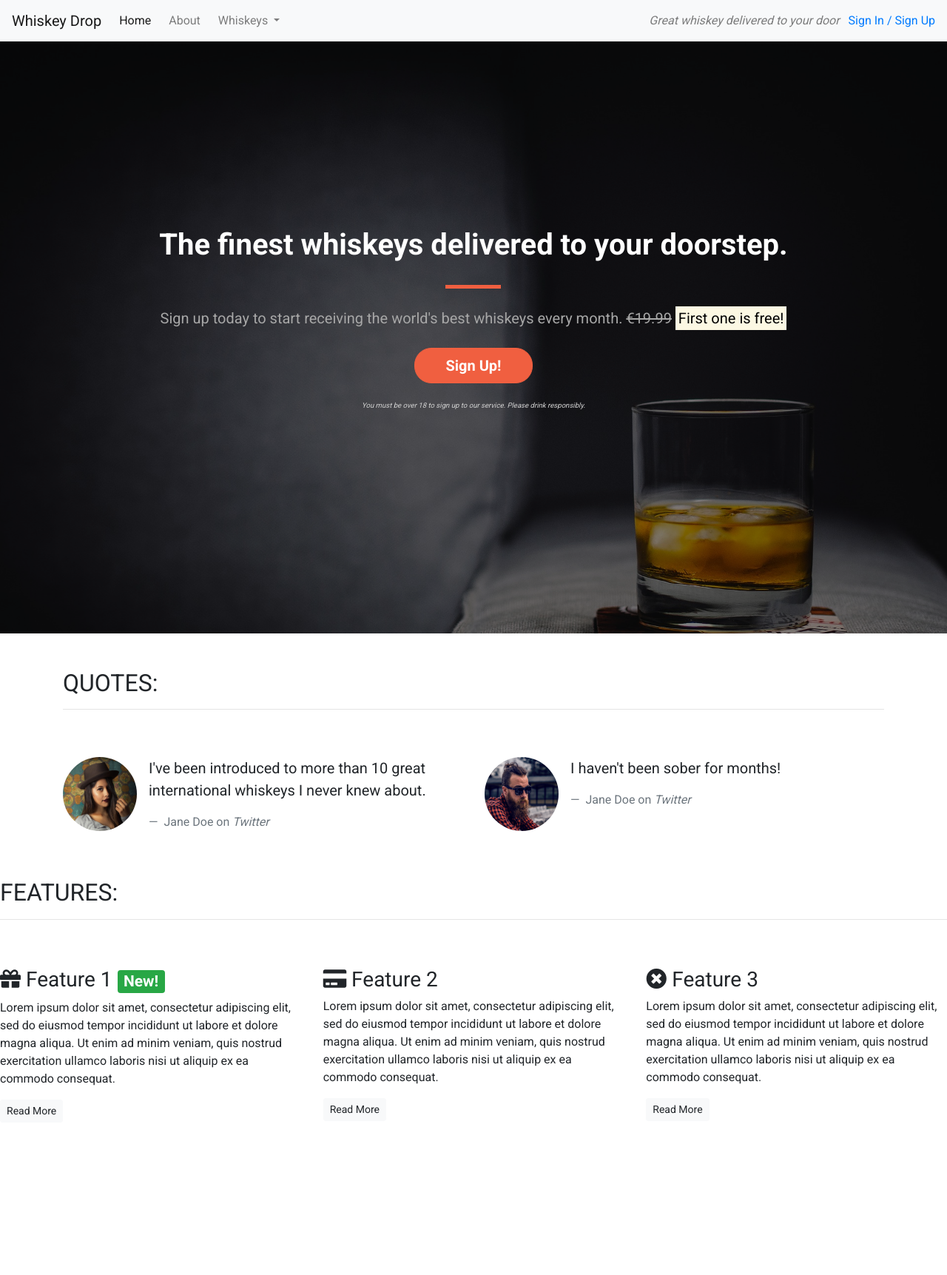
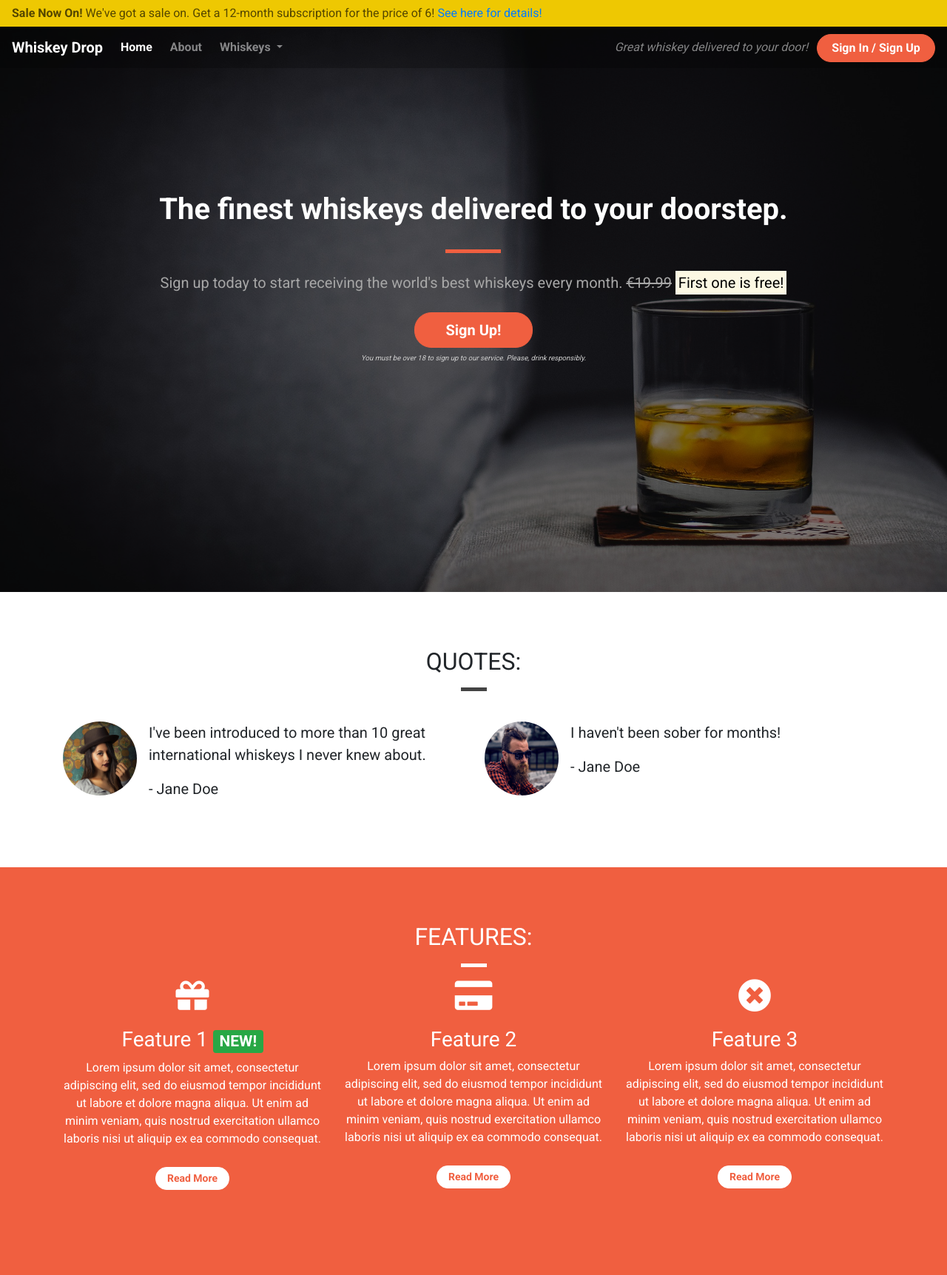
Before and after one commit to MattuW4/bootstrap-test, a plain HTML site: page index.html in a window 1280 px wide. Shown: the whole page at 74% size. Before the commit the page ends 1533 px from the top, so only its background shows below. Drawn offline with nearby package versions, Linux system fonts and the light colour scheme.

Commit message:
Add nav, body and responsivity styling with CSS

```diff
--- a/css/style.css
+++ b/css/style.css
@@ -4,12 +4,19 @@ body {
 
 /* Containers */
 
+.container-wrapper {}
+
+.container-wrapper--red {
+    background-color: #f05f40;
+    color: white;
+}
+
 .alert-container {}
 
 .callout-container {
     height: 100vh;
 
-    background: url('../images/whiskey-background.jpg') no-repeat center center fixed;
+    background: url('../images/whiskey-background.jpg') no-repeat bottom right fixed;
     -webkit-background-size: cover;
     -moz-background-size: cover;
     -o-background-size: cover;
@@ -31,26 +38,41 @@ body {
     background-color: rgba(0, 0, 0, 0.5);
 }
 
-.quotes-container {}
-
-.features-container {}
-
-/* Block dividers */
-
-.block-divider {
-    width: 75px;
-    height: 5px;
-    border: 0;
-    background-color: #444;
+.content-container {
+    padding-top: 75px;
+    padding-bottom: 75px;
 }
 
-.block-divider--orange {
-    background-color: #f05f40;
+/* Navbar */
+
+.navalert-container {
+    position: absolute;
+    top: 0;
+    left: 0;
+    z-index: 1;
+    padding-left: 0;
+    padding-right: 0;
 }
 
-.block-divider--short {
-    width: 35px;
+.navbar {
+    margin-bottom: 0;
+    width: 100%;
+    background-color: rgba(0, 0, 0, .25);
+    border: 0;
 }
+
+.navbar .navbar-toggler {
+    border: 0;
+}
+
+.navbar .navbar-brand {
+    font-weight: bold;
+}
+
+.navbar .navbar-nav a {
+    font-weight: bold;
+}
+
 
 /* Jumbotron */
 
@@ -76,6 +98,27 @@ body {
     color: #d0d0d0;
 }
 
+/* Block dividers */
+
+.block-divider {
+    width: 75px;
+    height: 5px;
+    border: 0;
+    background-color: #444;
+}
+
+.block-divider--orange {
+    background-color: #f05f40;
+}
+
+.block-divider--white {
+    background-color: white;
+}
+
+.block-divider--short {
+    width: 35px;
+}
+
 /* Buttons */
 
 .btn--cta {
@@ -98,3 +141,61 @@ body {
     border-color: #df4929;
     color: white;
 }
+
+/* Alert */
+
+.alert-container .col-12 {
+    padding-left: 0;
+    padding-right: 0;
+}
+
+.site-wide-alert {
+    color: #544600;
+    background-color: #eec802;
+    border-color: #eec802;
+    padding: 5px 15px;
+    margin-bottom: 0;
+    border: 1px solid transparent;
+    border-radius: 0;
+}
+
+/* Page Headers */
+
+.page-header {
+    margin-bottom: 0;
+    border-bottom: 0;
+    text-align: center;
+}
+
+.page-header h2 {
+    margin-top: 0;
+}
+
+/* Quotes */
+
+.quotes .page-header {
+    margin-bottom: 25px;
+}
+
+/* Features */
+
+.feature {
+    text-align: center;
+    margin-bottom: 40px;
+}
+
+.feature i {
+    margin-bottom: 20px;
+    font-size: 45px;
+    line-height: 45px;
+}
+
+.feature .btn {
+    background-color: white;
+    border-color: white;
+    border-radius: 15px;
+    min-width: 100px;
+    font-weight: bold;
+    margin-top: 10px;
+    color: #f05f40;
+}
--- a/index.html
+++ b/index.html
@@ -1,59 +1,43 @@
 <!DOCTYPE html>
 <html lang="en-us">
+
 <head>
-    <meta charset="utf-8" />
-    <meta name="viewport" content="width=device-width, initial-scale=1.0" />
+    <meta charset="utf-8">
     <title>Whiskey Drop | Taste a new whiskey every month</title>
-    <link
-      rel="stylesheet"
-      href="https://maxcdn.bootstrapcdn.com/bootstrap/4.1.3/css/bootstrap.min.css"
-    />
-    <link
-      rel="stylesheet"
-      href="https://use.fontawesome.com/releases/v5.6.1/css/all.css"
-      integrity="sha384-gfdkjb5BdAXd+lj+gudLWI+BXq4IuLW5IT+brZEZsLFm++aCMlF1V92rMkPaX4PP"
-      crossorigin="anonymous"
-    />
-    <link
-      href="https://fonts.googleapis.com/css?family=Roboto:400,700"
-      rel="stylesheet"
-    />
+    <meta name="viewport" content="width=device-width, initial-scale=1.0">
+    <link rel="stylesheet" href="https://maxcdn.bootstrapcdn.com/bootstrap/4.1.3/css/bootstrap.min.css">
+    <link rel="stylesheet" href="https://use.fontawesome.com/releases/v5.6.1/css/all.css"
+        integrity="sha384-gfdkjb5BdAXd+lj+gudLWI+BXq4IuLW5IT+brZEZsLFm++aCMlF1V92rMkPaX4PP" crossorigin="anonymous">
+    <link href="https://fonts.googleapis.com/css?family=Roboto:400,700" rel="stylesheet">
     <link rel="stylesheet" href="css/style.css" type="text/css" />
 </head>
 
 <body>
-    <!--Nav-->
-    <nav class="navbar navbar-light navbar-expand-sm bg-light">
-      <a href="/" class="navbar-brand"> Whiskey Drop</a>
+    <div class="container-fluid navalert-container">
+        <div class="container-fluid alert-container">
+            <div class="row d-none d-sm-block">
+                <div class="col-12">
+                    <div class="site-wide-alert alert alert-warning">
+                        <strong>Sale Now On!</strong> We've got a sale on. Get a 12-month subscription for the price of
+                        6! <a href="">See here for details!</a>
+                    </div>
+                </div>
+            </div>
+        </div>
+        <nav class="navbar navbar-dark navbar-expand-sm">
+            <a href="/" class="navbar-brand">Whiskey Drop</a>
 
-      <button
-        class="navbar-toggler ml-auto"
-        type="button"
-        data-toggle="collapse"
-        data-target="#navbarNavDropdown"
-        aria-controls="navbarNavDropdown"
-        aria-expanded="false"
-        aria-label="Toggle navigation"
-      >
-        <span class="navbar-toggler-icon"></span>
-      </button>
+            <button class="navbar-toggler ml-auto" type="button" data-toggle="collapse" data-target="#navbarNavDropdown"
+                aria-controls="navbarNavDropdown" aria-expanded="false" aria-label="Toggle navigation">
+                <span class="navbar-toggler-icon"></span></button>
 
             <div class="collapse navbar-collapse" id="navbarNavDropdown">
                 <ul class="navbar-nav mr-auto">
-          <li class="active nav-item mr-2">
-            <a class="nav-link" href="/">Home</a>
-          </li>
-          <li class="nav-item mr-2"><a class="nav-link" href="">About</a></li>
+                    <li class="active nav-item mr-2"><a class="nav-link" href="/">Home</a></li>
+                    <li class="nav-item mr-2"><a class="nav-link" href="/about">About</a></li>
                     <li class="nav-item dropdown">
-            <a
-              class="nav-link dropdown-toggle"
-              href="#"
-              id="navbarDropdownMenuLink"
-              role="button"
-              data-toggle="dropdown"
-              aria-haspopup="true"
-              aria-expanded="false"
-            >
+                        <a class="nav-link dropdown-toggle" href="#" id="navbarDropdownMenuLink" role="button"
+                            data-toggle="dropdown" aria-haspopup="true" aria-expanded="false">
                             Whiskeys
                         </a>
                         <div class="dropdown-menu" aria-labelledby="navbarDropdownMenuLink">
@@ -64,95 +48,60 @@
                         </div>
                     </li>
 
-          <li class="nav-item mr-2 d-block d-sm-none">
-            <a class="nav-link" href="">Sign In / Sign Up</a>
+                    <li class="nav-item mr-2 d-block d-sm-none"><a class="nav-link" href="/login">Sign In / Sign Up</a>
                     </li>
                 </ul>
             </div>
             <div class="d-none d-md-block">
-        <p class="navbar-text my-auto mr-2">
-          <i>Great whiskey delivered to your door</i>
-        </p>
-        <a href="/login">Sign In / Sign Up</a>
+                <p class="navbar-text my-auto mr-2"><i>Great whiskey delivered to your door!</i></p>
+                <a href="/login" class="btn btn--cta btn--red">Sign In / Sign Up</a>
             </div>
-      <!--</div>-->
         </nav>
-    <!--<div class="container alert-container">-->
-    <!--    <div class="row d-none d-sm-block">-->
-    <!--        <div class="col-12">-->
-    <!--            <div class="alert alert-warning">-->
-    <!--                <strong>Sale Now On!</strong> We've got a sale on. Get a 12 month subscription for the price of 6! <a href="">See here for more details</a>-->
-    <!--            </div>-->
-    <!--        </div>-->
-    <!--    </div>-->
-    <!--</div>-->
+    </div>
     <div class="container-fluid callout-container">
         <!-- Callout -->
         <div class="opaque-overlay">&nbsp;</div>
         <div class="row">
             <div class="col-12">
                 <section class="callout jumbotron text-center">
-            <h1 class="jumbotron-header">
-              The finest whiskeys delivered to your doorstep.
-            </h1>
-            <hr class="block-divider block-divider--orange" />
-            <p class="lead">
-              Sign up today to start receiving the world's best whiskeys every
-              month.
+                    <h1 class="jumbotron-header">The finest whiskeys delivered to your doorstep.</h1>
+                    <hr class="block-divider block-divider--orange">
+                    <p class="lead">Sign up today to start receiving the world's best whiskeys every month.
                         <s class="d-none d-sm-inline">€19.99</s>
-              <span class="d-inline d-sm-none"><br /></span>
+                        <span class="d-inline d-sm-none"><br></span>
                         <strong><mark>First one is free!</mark></strong>
                     </p>
-            <p>
-              <button
-                class="btn--cta btn--red btn btn-lg"
-                data-toggle="modal"
-                data-target="#signUpModal"
-              >
-                Sign Up!
-              </button>
-            </p>
-            <p class="text-muted">
-              <small
-                >You must be over 18 to sign up to our service. Please drink
-                responsibly.</small
-              >
-            </p>
+                    <button class="btn btn-lg btn--cta btn--red" data-toggle="modal" data-target="#signUpModal">Sign
+                        Up!</button>
+                    <p class="text-muted"><small>You must be over 18 to sign up to our service. Please, drink
+                            responsibly.</small></p>
                 </section>
             </div>
         </div>
+        <!-- /.callout -->
     </div>
-    <!-- /.callout -->
 
     <!-- Quotes -->
-    <div class="container quotes-container">
+    <div class="container-wrapper">
+        <div class="container quotes-container content-container">
             <section class="quotes">
                 <div class="row">
-          <div class="col-12 my-5">
+                    <div class="col-12 page-header">
                         <h2 class="text-uppercase">Quotes:</h2>
-            <hr />
+                        <hr class="block-divider block-divider--short">
                     </div>
                 </div>
                 <div class="row">
                     <div class="col-12 col-md-6">
                         <div class="media">
                             <div class="d-none d-sm-block">
-                <img
-                  src="images/girl-image.png"
-                  class="rounded-circle mr-3"
-                  height="100"
-                  width="100"
-                />
+                                <img src="images/girl-image.png" class="rounded-circle mr-3" height=100 width=100>
                             </div>
                             <div class="media-body">
                                 <blockquote class="blockquote">
-                  <p>
-                    I've been introduced to more than 10 great international
-                    whiskeys I never knew about.
-                  </p>
-                  <footer class="blockquote-footer">
-                    Jane Doe on <cite title="Twitter">Twitter</cite>
-                  </footer>
+                                    <p>I've been introduced to more than 10 great international whiskeys I never knew
+                                        about.</p>
+                                    <p>- Jane Doe</p>
                                 </blockquote>
                             </div>
                         </div>
@@ -160,97 +109,73 @@
                     <div class="col-12 col-md-6">
                         <div class="media">
                             <div class="d-none d-sm-block">
-                <img
-                  src="images/guy-image.png"
-                  class="rounded-circle mr-3"
-                  height="100"
-                  width="100"
-                />
+                                <img src="images/guy-image.png" class="rounded-circle mr-3" height=100 width=100>
                             </div>
                             <div class="media-body">
                                 <blockquote class="blockquote">
                                     <p>I haven't been sober for months!</p>
-                  <footer class="blockquote-footer">
-                    Jane Doe on <cite title="Twitter">Twitter</cite>
-                  </footer>
+                                    <p>- Jane Doe</p>
                                 </blockquote>
                             </div>
                         </div>
                     </div>
                 </div>
             </section>
+            <!-- /.quotes -->
         </div>
-    <!-- /.quotes -->
+    </div>
 
     <!-- Features -->
-    <div class="features-container">
+    <div class="container-wrapper container-wrapper--red">
+        <div class="container features-container content-container">
             <section class="features">
                 <div class="row">
-          <div class="col-12 my-5">
+                    <div class="col-12 page-header">
                         <h2 class="text-uppercase">Features:</h2>
-            <hr />
+                        <hr class="block-divider block-divider--short block-divider--white">
                     </div>
                 </div>
                 <div class="row">
                     <div class="col-12 col-md-6 col-lg-4">
                         <div class="feature">
-              <h3>
-                <i class="fas fa-gift d-none d-sm-inline"></i> Feature 1
-                <span class="badge badge-success">New!</span>
-              </h3>
-              <p>
-                Lorem ipsum dolor sit amet, consectetur adipiscing elit, sed do
-                eiusmod tempor incididunt ut labore et dolore magna aliqua. Ut
-                enim ad minim veniam, quis nostrud exercitation ullamco laboris
-                nisi ut aliquip ex ea commodo consequat.
-              </p>
+                            <h3><i class="fas fa-gift d-none d-sm-block"></i> Feature 1 <span
+                                    class="badge badge-success">NEW!</span></h3>
+                            <p>Lorem ipsum dolor sit amet, consectetur adipiscing elit, sed do eiusmod tempor incididunt
+                                ut labore et dolore magna aliqua. Ut enim ad minim veniam, quis nostrud exercitation
+                                ullamco laboris nisi ut aliquip ex ea commodo consequat.</p>
                             <p><a class="btn btn-sm btn-light" href="">Read More</a></p>
                         </div>
                     </div>
                     <div class="col-12 col-md-6 col-lg-4">
                         <div class="feature">
-              <h3>
-                <i class="fas fa-credit-card d-none d-sm-inline"></i> Feature 2
-              </h3>
-              <p>
-                Lorem ipsum dolor sit amet, consectetur adipiscing elit, sed do
-                eiusmod tempor incididunt ut labore et dolore magna aliqua. Ut
-                enim ad minim veniam, quis nostrud exercitation ullamco laboris
-                nisi ut aliquip ex ea commodo consequat.
-              </p>
+                            <h3><i class="fas fa-credit-card d-none d-sm-block"></i> Feature 2</h3>
+                            <p>Lorem ipsum dolor sit amet, consectetur adipiscing elit, sed do eiusmod tempor incididunt
+                                ut labore et dolore magna aliqua. Ut enim ad minim veniam, quis nostrud exercitation
+                                ullamco laboris nisi ut aliquip ex ea commodo consequat.</p>
                             <p><a class="btn btn-sm btn-light" href="">Read More</a></p>
                         </div>
                     </div>
                     <div class="col-12 d-md-none d-lg-block col-lg-4">
                         <div class="feature">
-              <h3>
-                <i class="fas fa-times-circle d-none d-sm-inline"></i> Feature 3
-              </h3>
-              <p>
-                Lorem ipsum dolor sit amet, consectetur adipiscing elit, sed do
-                eiusmod tempor incididunt ut labore et dolore magna aliqua. Ut
-                enim ad minim veniam, quis nostrud exercitation ullamco laboris
-                nisi ut aliquip ex ea commodo consequat.
-              </p>
+                            <h3><i class="fas fa-times-circle d-none d-sm-block"></i> Feature 3</h3>
+                            <p>Lorem ipsum dolor sit amet, consectetur adipiscing elit, sed do eiusmod tempor incididunt
+                                ut labore et dolore magna aliqua. Ut enim ad minim veniam, quis nostrud exercitation
+                                ullamco laboris nisi ut aliquip ex ea commodo consequat.</p>
                             <p><a class="btn btn-sm btn-light" href="">Read More</a></p>
                         </div>
                     </div>
                 </div>
             </section>
+            <!-- /.features -->
         </div>
-    <!-- /.features -->
+    </div>
 
     <div class="modal" tabindex="-1" role="dialog" id="signUpModal">
         <div class="modal-dialog" role="document">
             <div class="modal-content">
                 <div class="modal-header">
                     <h5 class="modal-title">Sign Up To Whiskey Drop!</h5>
-            <button
-              type="button"
-              class="close"
-              data-dismiss="modal"
-              aria-label="Close"
-            >
+                    <button type="button" class="close" data-dismiss="modal" aria-label="Close">
                         <span aria-hidden="true">&times;</span>
                     </button>
                 </div>
@@ -258,34 +183,19 @@
                     <form>
                         <div class="form-group">
                             <label for="exampleInputEmail1">Email address</label>
-                <input
-                  type="email"
-                  class="form-control"
-                  id="exampleInputEmail1"
-                  aria-describedby="emailHelp"
-                  placeholder="Enter email"
-                />
-                <small id="emailHelp" class="form-text text-muted"
-                  >We'll never share your email with anyone else.</small
-                >
+                            <input type="email" class="form-control" id="exampleInputEmail1"
+                                aria-describedby="emailHelp" placeholder="Enter email">
+                            <small id="emailHelp" class="form-text text-muted">We'll never share your email with anyone
+                                else.</small>
                         </div>
                         <div class="form-group">
                             <label for="password">Password</label>
-                <input
-                  type="password"
-                  class="form-control"
-                  id="password"
-                  placeholder="Password"
-                />
+                            <input type="password" class="form-control" id="password" placeholder="Password">
                         </div>
                         <div class="form-group">
                             <label for="repeatPassword">Repeat Password</label>
-                <input
-                  type="password"
-                  class="form-control"
-                  id="repeatPassword"
-                  placeholder="Repeat Password"
-                />
+                            <input type="password" class="form-control" id="repeatPassword"
+                                placeholder="Repeat Password">
                         </div>
                         <button type="submit" class="btn btn-success">Submit</button>
                     </form>
@@ -294,20 +204,15 @@
         </div>
     </div>
 
-    <script
-      src="https://code.jquery.com/jquery-3.3.1.slim.min.js"
+    <script src="https://code.jquery.com/jquery-3.3.1.slim.min.js"
         integrity="sha384-q8i/X+965DzO0rT7abK41JStQIAqVgRVzpbzo5smXKp4YfRvH+8abtTE1Pi6jizo"
-      crossorigin="anonymous"
-    ></script>
-    <script
-      src="https://cdnjs.cloudflare.com/ajax/libs/popper.js/1.14.3/umd/popper.min.js"
+        crossorigin="anonymous"></script>
+    <script src="https://cdnjs.cloudflare.com/ajax/libs/popper.js/1.14.3/umd/popper.min.js"
         integrity="sha384-ZMP7rVo3mIykV+2+9J3UJ46jBk0WLaUAdn689aCwoqbBJiSnjAK/l8WvCWPIPm49"
-      crossorigin="anonymous"
-    ></script>
-    <script
-      src="https://stackpath.bootstrapcdn.com/bootstrap/4.1.3/js/bootstrap.min.js"
+        crossorigin="anonymous"></script>
+    <script src="https://stackpath.bootstrapcdn.com/bootstrap/4.1.3/js/bootstrap.min.js"
         integrity="sha384-ChfqqxuZUCnJSK3+MXmPNIyE6ZbWh2IMqE241rYiqJxyMiZ6OW/JmZQ5stwEULTy"
-      crossorigin="anonymous"
-    ></script>
+        crossorigin="anonymous"></script>
 </body>
+
 </html>
```
Lines whose indentation alone changed are shown as unchanged.
